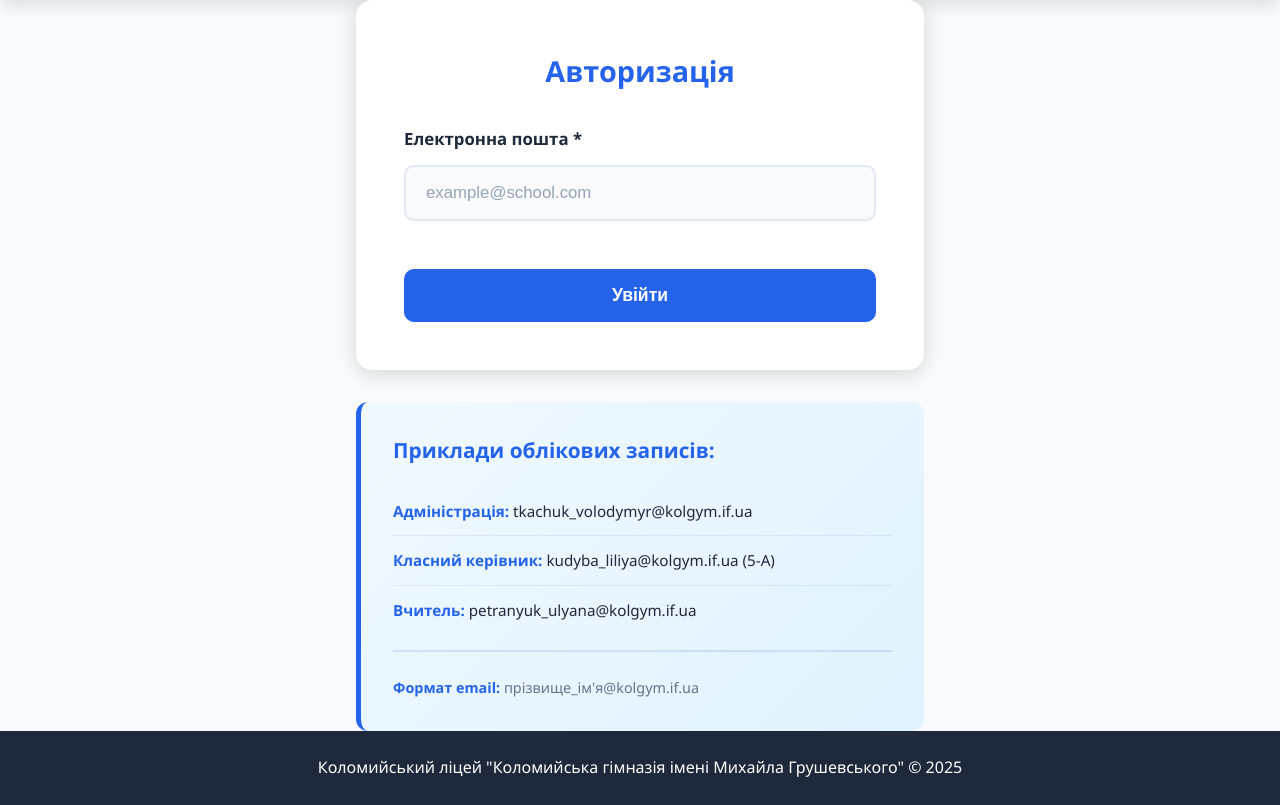
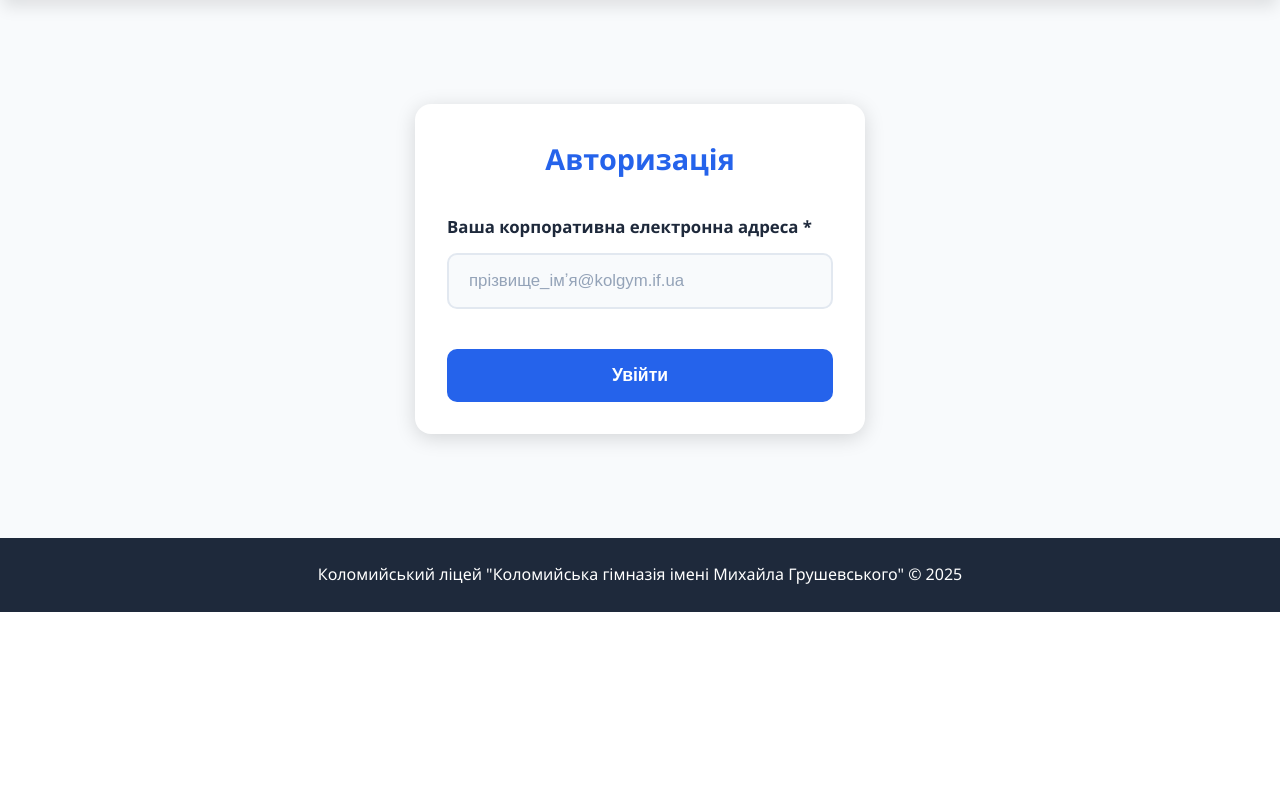
Before and after one commit to pastushak/school-monitoring, a Flask app: page / in a window 1280 px wide. Shown: the part 188-993 px from the top of the page. After the commit the page ends 800 px from the top, so only its background shows below. Run offline with Flask 3, Linux system fonts and the light colour scheme.

Commit message:
Center and compact login form

```diff
--- a/templates/login.html
+++ b/templates/login.html
@@ -5,6 +5,24 @@
     <meta name="viewport" content="width=device-width, initial-scale=1.0">
     <title>Авторизація - Моніторинг якості освіти</title>
     <link rel="stylesheet" href="{{ url_for('static', filename='css/style.css') }}">
+    <style>
+        .login-form {
+            display: flex;
+            align-items: center;
+            justify-content: center;
+            min-height: calc(100vh - 300px);
+        }
+
+        .login-form .form-card {
+            max-width: 450px;
+            width: 100%;
+            padding: 2rem;
+        }
+
+        .login-form .form-group {
+            margin-bottom: 1.5rem;
+        }
+    </style>
 </head>
 <body>
     <div class="container">
@@ -26,31 +44,19 @@
 
                 <form method="POST" action="{{ url_for('login') }}">
                     <div class="form-group">
-                        <label for="email">Електронна пошта *</label>
+                        <label for="email">Ваша корпоративна електронна адреса *</label>
                         <input
                             type="email"
                             id="email"
                             name="email"
                             required
-                            placeholder="example@school.com"
+                            placeholder="прізвище_імʼя@kolgym.if.ua"
                             autocomplete="email"
                         >
                     </div>
 
                     <button type="submit" class="btn btn-primary" style="width: 100%;">Увійти</button>
                 </form>
-            </div>
-
-            <div class="info-card">
-                <h3>Приклади облікових записів:</h3>
-                <ul>
-                    <li><strong>Адміністрація:</strong> tkachuk_volodymyr@kolgym.if.ua</li>
-                    <li><strong>Класний керівник:</strong> kudyba_liliya@kolgym.if.ua (5-А)</li>
-                    <li><strong>Вчитель:</strong> petranyuk_ulyana@kolgym.if.ua</li>
-                </ul>
-                <p style="margin-top: 1rem; font-size: 0.9rem; color: var(--secondary-color);">
-                    <strong>Формат email:</strong> прізвище_ім'я@kolgym.if.ua
-                </p>
             </div>
         </main>
 
```
